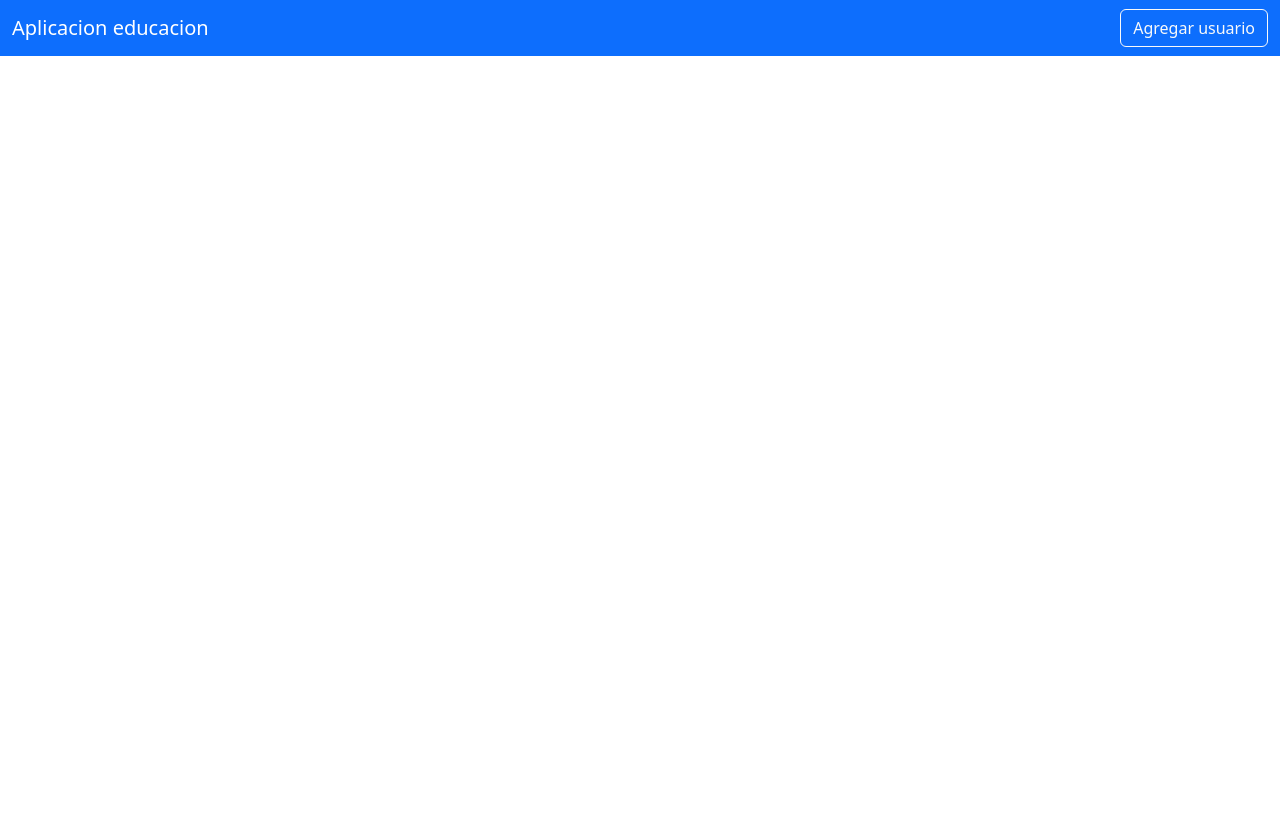
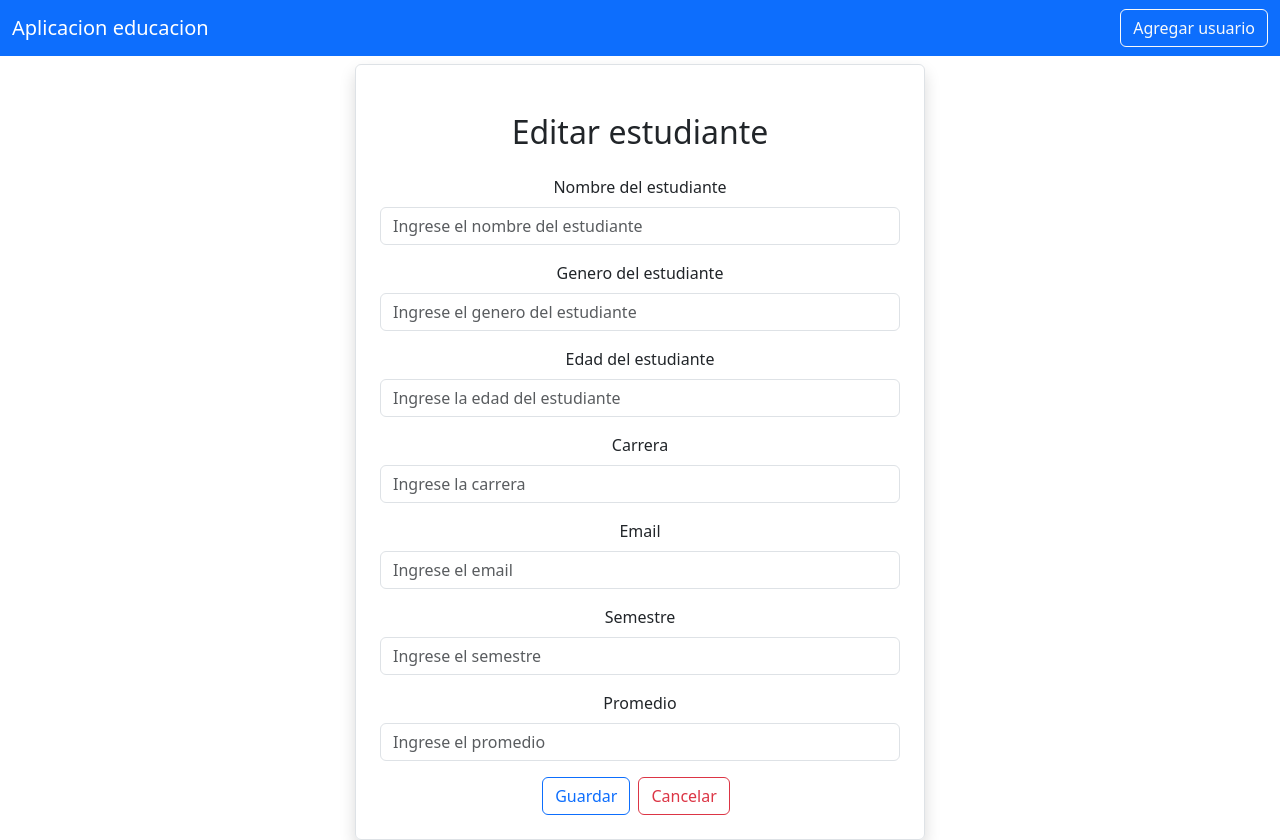
Before and after one commit to miguelangelfeo/SistemaEduFront, a React (Create React App) app: page /edituser/1 in a window 1280 px wide. Before the commit the page ends 800 px from the top, so only its background shows below. Built offline with nearby package versions, Linux system fonts and the light colour scheme; no server answers.

Commit message:
crea funcion para editar usuarios

```diff
--- a/src/App.js
+++ b/src/App.js
@@ -5,6 +5,7 @@ import NavBar from './layout/NavBar';
 import Home from './pages/Home';
 import { BrowserRouter as Router, Routes, Route } from 'react-router-dom';
 import AddUser from './user/AddUser';
+import EditUser from './user/EditUser';
 
 function App() {
   return (
@@ -15,6 +16,7 @@ function App() {
         <Routes>
           <Route exact path="/" element={<Home />} />
           <Route exact path="/adduser" element={<AddUser />} />
+          <Route exact path="/edituser/:id" element={<EditUser />} />
         </Routes>
       </Router>
 
--- a/src/pages/Home.js
+++ b/src/pages/Home.js
@@ -1,5 +1,6 @@
 import React, { useEffect, useState } from 'react'
 import axios from 'axios'
+import { Link } from 'react-router-dom';
 
 export default function Home() {
 
@@ -48,7 +49,9 @@ export default function Home() {
                                     <td>{user.promedio}</td>
                                     <td>
                                         <button className='btn btn-primary mx-2'>Ver</button>
-                                        <button className='btn btn-outline-primary mx-2'>Editar</button>
+                                        <Link className='btn btn-outline-primary mx-2'
+                                            to={`/edituser/${user.id}`}
+                                        >Editar</Link>
                                         <button className='btn btn-danger mx-2'>Eliminar</button>
                                     </td>
 
--- a/src/user/EditUser.js
+++ b/src/user/EditUser.js
@@ -0,0 +1,148 @@
+import React, { useEffect, useState } from 'react';
+import axios from 'axios';
+import { Link, useNavigate, useParams } from 'react-router-dom';
+
+export default function EditUser() {
+
+    let navigate = useNavigate();
+    const { id } = useParams();
+
+    const [user, setUser] = useState({
+        nombre: "",
+        genero: "",
+        edad: "",
+        carrera: "",
+        email: "",
+        semestre: "",
+        promedio: ""
+    });
+
+    const { nombre, genero, edad, carrera, email, semestre, promedio } = user;
+
+    const onInputChange = (e) => {
+        setUser({ ...user, [e.target.name]: e.target.value });
+    };
+
+    const onSubmit = async (e) => {
+        e.preventDefault();
+        try {
+            console.log(user); // Para verificar el contenido de 'user'
+            await axios.put(`http://localhost:8083/estudiante/${id}`, user);
+            navigate("/");
+        } catch (error) {
+            console.error("Error al enviar los datos:", error);
+        }
+    };
+
+    useEffect(() => {
+        loadUser();
+    }, []);
+
+    const loadUser = async () => {
+        try {
+            const result = await axios.get(`http://localhost:8083/estudiante/${id}`);
+            setUser(result.data);
+        } catch (error) {
+            console.error("Error al cargar los datos:", error);
+        }
+    };
+
+    return (
+        <div className="container">
+            <div className="row">
+                <div className="col-md-6 offset-md-3 border rounded p-4 mt-2 shadow">
+                    <h2 className="text-center m-4">Editar estudiante</h2>
+                    <form onSubmit={onSubmit}>
+                        <div className="mb-3">
+                            <label htmlFor="nombre" className="form-label">Nombre del estudiante</label>
+                            <input
+                                type="text"
+                                id="nombre"
+                                className="form-control"
+                                placeholder="Ingrese el nombre del estudiante"
+                                name="nombre"
+                                value={nombre}
+                                onChange={onInputChange}
+                            />
+                        </div>
+                        <div className="mb-3">
+                            <label htmlFor="genero" className="form-label">Genero del estudiante</label>
+                            <input
+                                type="text"
+                                id="genero"
+                                className="form-control"
+                                placeholder="Ingrese el genero del estudiante"
+                                name="genero"
+                                value={genero}
+                                onChange={onInputChange}
+                            />
+                        </div>
+                        <div className="mb-3">
+                            <label htmlFor="edad" className="form-label">Edad del estudiante</label>
+                            <input
+                                type="number"
+                                id="edad"
+                                className="form-control"
+                                placeholder="Ingrese la edad del estudiante"
+                                name="edad"
+                                value={edad}
+                                onChange={onInputChange}
+                            />
+                        </div>
+                        <div className="mb-3">
+                            <label htmlFor="carrera" className="form-label">Carrera</label>
+                            <input
+                                type="text"
+                                id="carrera"
+                                className="form-control"
+                                placeholder="Ingrese la carrera"
+                                name="carrera"
+                                value={carrera}
+                                onChange={onInputChange}
+                            />
+                        </div>
+                        <div className="mb-3">
+                            <label htmlFor="email" className="form-label">Email</label>
+                            <input
+                                type="email"
+                                id="email"
+                                className="form-control"
+                                placeholder="Ingrese el email"
+                                name="email"
+                                value={email}
+                                onChange={onInputChange}
+                            />
+                        </div>
+                        <div className="mb-3">
+                            <label htmlFor="semestre" className="form-label">Semestre</label>
+                            <input
+                                type="number"
+                                id="semestre"
+                                className="form-control"
+                                placeholder="Ingrese el semestre"
+                                name="semestre"
+                                value={semestre}
+                                onChange={onInputChange}
+                            />
+                        </div>
+                        <div className="mb-3">
+                            <label htmlFor="promedio" className="form-label">Promedio</label>
+                            <input
+                                type="number"
+                                step="0.01"
+                                id="promedio"
+                                className="form-control"
+                                placeholder="Ingrese el promedio"
+                                name="promedio"
+                                value={promedio}
+                                onChange={onInputChange}
+                            />
+                        </div>
+                        <button type="submit" className="btn btn-outline-primary">Guardar</button>
+                        <button type="button" className="btn btn-outline-danger mx-2" onClick={() => navigate("/")}>Cancelar</button>
+                    </form>
+                </div>
+            </div>
+        </div>
+    );
+}
```
